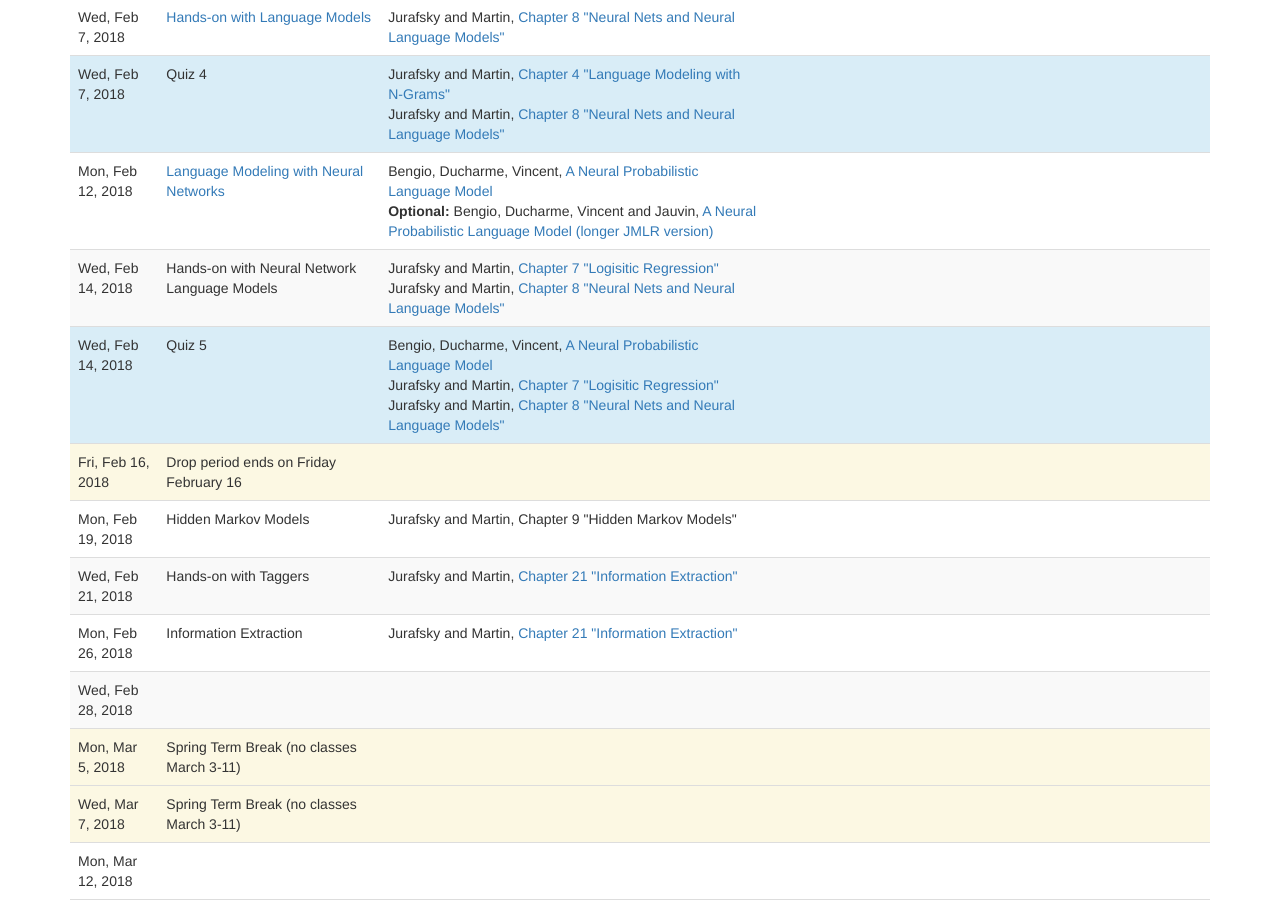
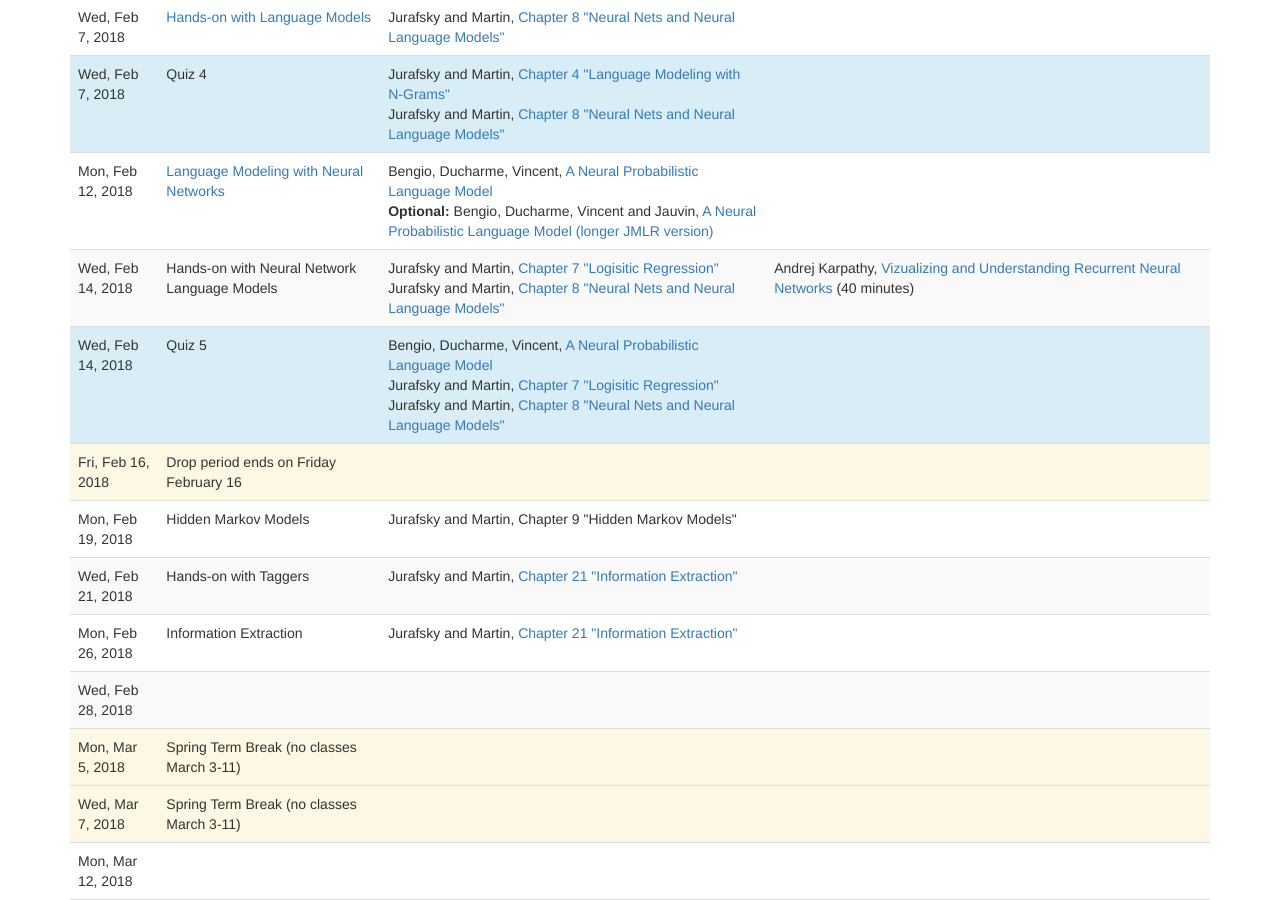
Before and after one commit to computational-linguistics-class/computational-linguistics-class.github.io, a Jekyll site: the page built from lectures.md, in a window 1280 px wide and 900 px high, scrolled down 967 px. Built offline with Jekyll 4.4.1, drawn with Linux system fonts in a browser that asks for light colours; nearby versions of some CDN libraries; a script that is not in the unit is left out.

Commit message:
Added RNNs lecture by Andrej Karpathy

```diff
--- a/_data/lectures.yaml
+++ b/_data/lectures.yaml
@@ -189,6 +189,12 @@
       title: Chapter 8 "Neural Nets and Neural Language Models"
       authors: Jurafsky and Martin
       url: https://web.stanford.edu/~jurafsky/slp3/8.pdf
+  videos:
+    -
+      title: Vizualizing and Understanding Recurrent Neural Networks
+      authors: Andrej Karpathy
+      url: https://skillsmatter.com/skillscasts/6611-visualizing-and-understanding-recurrent-networks
+      length: 40 minutes
 -
   date: 2018-02-14
   type: exam
```
